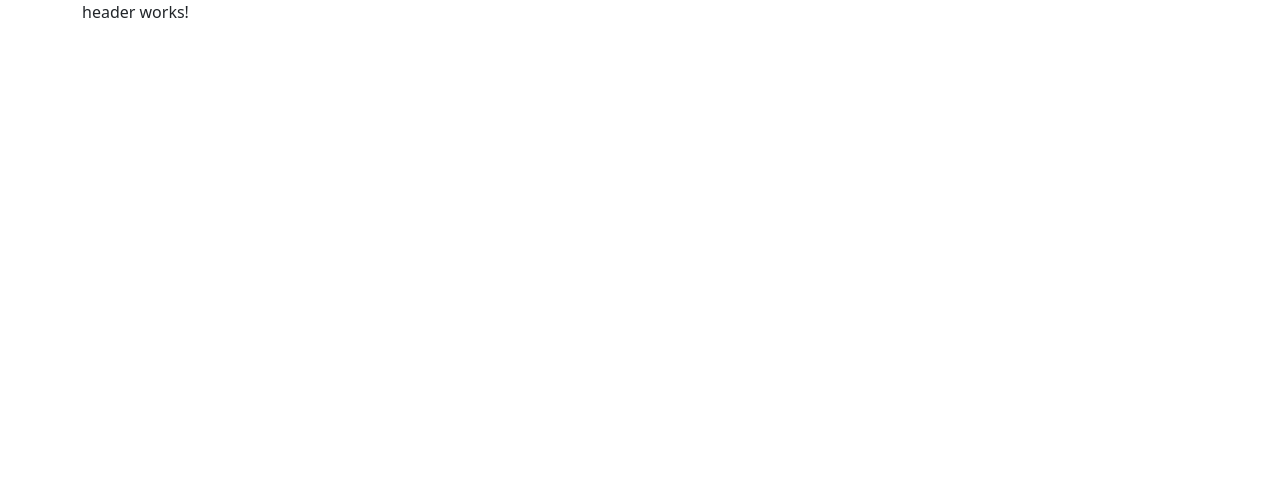
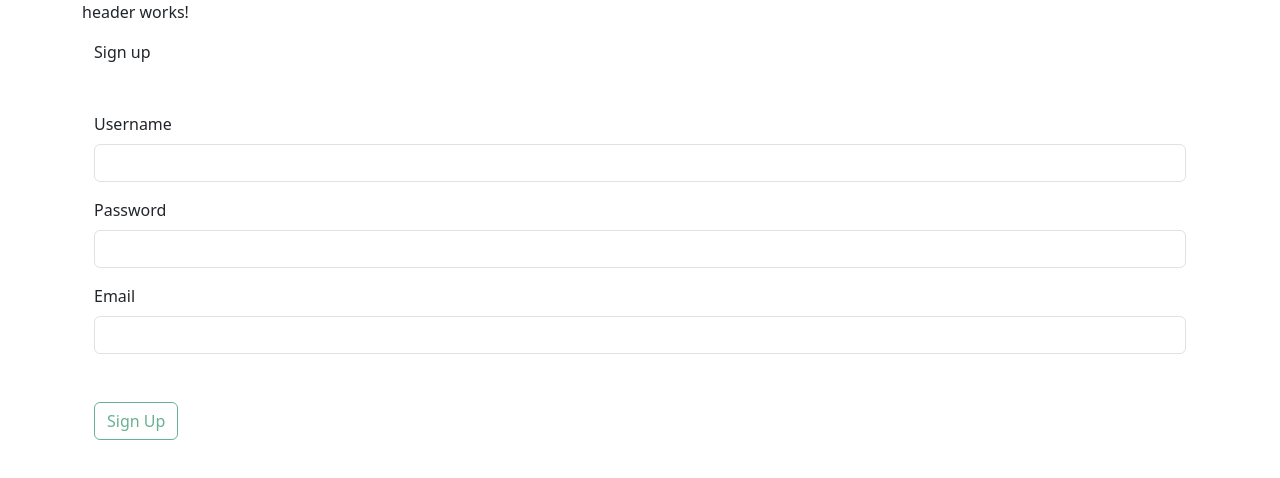
Before and after one commit to ameershaik24/task-management-app, an Angular app in the folder frontend/task-management/: page /signup in a window 1280 px wide. Before the commit this address led to /. Shown: the top 478 px of the page. Built offline with nearby package versions, Linux system fonts and the light colour scheme.

Commit message:
create SignupComponent and define a route for it

```diff
--- a/frontend/task-management/src/app/app-routing.module.ts
+++ b/frontend/task-management/src/app/app-routing.module.ts
@@ -4,11 +4,13 @@ import { RouterModule, Routes } from "@angular/router";
 import { HomeComponent } from "./components/home/home.component";
 import { LandingPageComponent } from "./components/landing-page/landing-page.component";
 import { LoginComponent } from "./components/login/login.component";
+import { SignupComponent } from "./components/signup/signup.component";
 import { authGuard } from "./guards/auth.guard";
 
 const routes: Routes = [
   { path: "", component: LandingPageComponent, pathMatch: "full" },
   { path: "login", component: LoginComponent, pathMatch: "full" },
+  { path: "signup", component: SignupComponent, pathMatch: "full" },
   { path: "home", component: HomeComponent, pathMatch: "full", canActivate: [authGuard], },
 ];
 
--- a/frontend/task-management/src/app/app.module.ts
+++ b/frontend/task-management/src/app/app.module.ts
@@ -9,6 +9,7 @@ import { HeaderComponent } from "./components/header/header.component";
 import { LandingPageComponent } from "./components/landing-page/landing-page.component";
 import { LoginComponent } from "./components/login/login.component";
 import { HomeComponent } from './components/home/home.component';
+import { SignupComponent } from './components/signup/signup.component';
 
 @NgModule({
   declarations: [
@@ -16,7 +17,8 @@ import { HomeComponent } from './components/home/home.component';
     HeaderComponent,
     LandingPageComponent,
     LoginComponent,
-    HomeComponent
+    HomeComponent,
+    SignupComponent
   ],
   imports: [
     BrowserModule,
--- /dev/null
+++ b/frontend/task-management/src/app/components/signup/signup.component.html
@@ -0,0 +1,26 @@
+<div class="container">
+    <div>
+        Sign up
+    </div>
+    <div class="mt-5">
+        <form [formGroup]="signUpForm">
+            <div class="mb-3">
+                <label for="signUpUsernameInput" class="form-label">Username</label>
+                <input type="text" class="form-control" id="signUpUsernameInput" formControlName="username">
+            </div>
+            <div class="mb-3">
+                <label for="signUpPasswordInput" class="form-label">Password</label>
+                <input type="password" id="signUpPasswordInput" class="form-control" formControlName="password">
+            </div>
+            <div class="mb-3">
+                <label for="signUpEmailInput" class="form-label">Email</label>
+                <input type="text" id="signUpEmailInput" class="form-control" formControlName="email">
+            </div>
+
+            <div class="mt-5">
+                <button class="btn btn-outline-success" (click)="signup()" [disabled]="!signUpForm.valid">Sign
+                    Up</button>
+            </div>
+        </form>
+    </div>
+</div>
--- /dev/null
+++ b/frontend/task-management/src/app/components/signup/signup.component.ts
@@ -0,0 +1,43 @@
+import { Component } from "@angular/core";
+import { FormBuilder, Validators } from "@angular/forms";
+import { Router } from "@angular/router";
+import { AuthService } from "src/app/services/auth.service";
+import { LocalService } from "src/app/services/local.service";
+
+@Component({
+  selector: 'app-signup',
+  templateUrl: './signup.component.html',
+  styleUrls: ['./signup.component.scss']
+})
+export class SignupComponent {
+
+  constructor(
+    private fb: FormBuilder,
+    private authService: AuthService,
+    private localService: LocalService,
+    private router: Router
+  ) { }
+
+  signUpForm = this.fb.group({
+    username: ['', Validators.required],
+    password: ['', Validators.required],
+    email: ['']
+  });
+
+  signup() {
+    const signUpFormValue = this.signUpForm.value;
+
+    this.authService.signup(signUpFormValue).subscribe(
+      (response) => {
+        console.log("Successfully signed up!");
+        this.localService.saveData("AuthToken", response.token);
+        this.router.navigate(['/home']);
+      },
+      (error) => {
+        console.error("Error in signing up the user");
+      }
+    );
+
+  }
+
+}
```
Also changed, not shown: frontend/task-management/src/app/components/signup/signup.component.scss (added), 1 other file (tests, documents, lock files or other folders).
